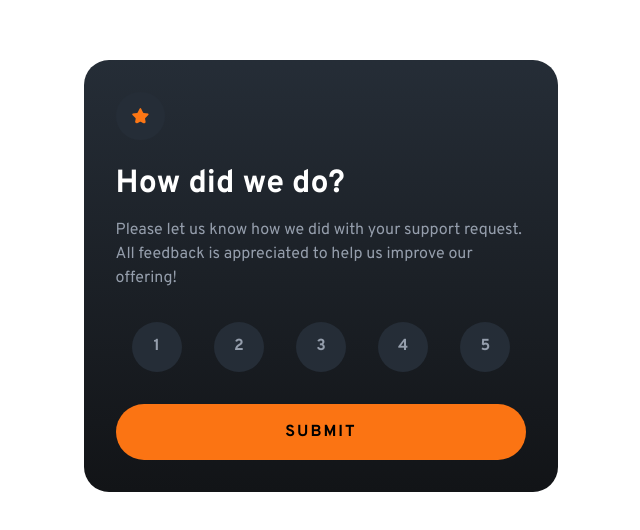
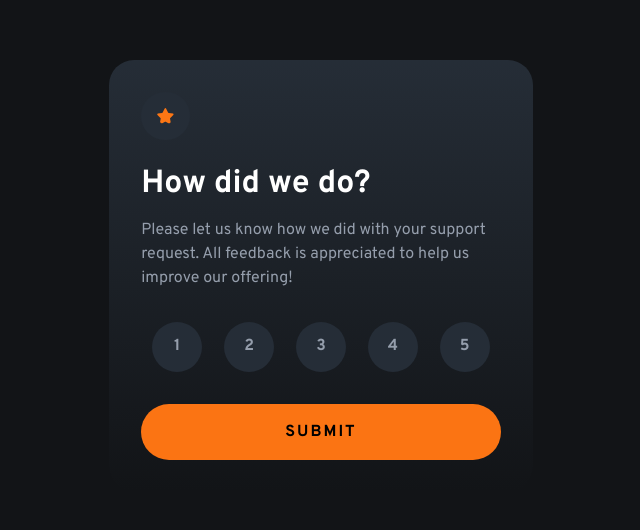
Before and after one commit to Chris-Wagg/interactive-rating, a Next.js app: page / in a window 1280 px wide. Shown: the part 124-654 px from the top of the page, without its empty margins (319-959 px from the left). Built offline with nearby package versions, Linux system fonts and the light colour scheme.

Commit message:
background color enabled

```diff
--- a/src/app/globals.css
+++ b/src/app/globals.css
@@ -92,7 +92,7 @@ html {
 /* utility classes */
 
 html {
-	/* background-color: var(--clr-very-dark-blue); */
+	background-color: var(--clr-very-dark-blue);
 }
 
 p {
@@ -145,7 +145,7 @@ h2 {
 }
 
 .card-1 > p {
-	max-width: 40ch;
+	max-width: 35ch;
 }
 
 .rating-form {
```
